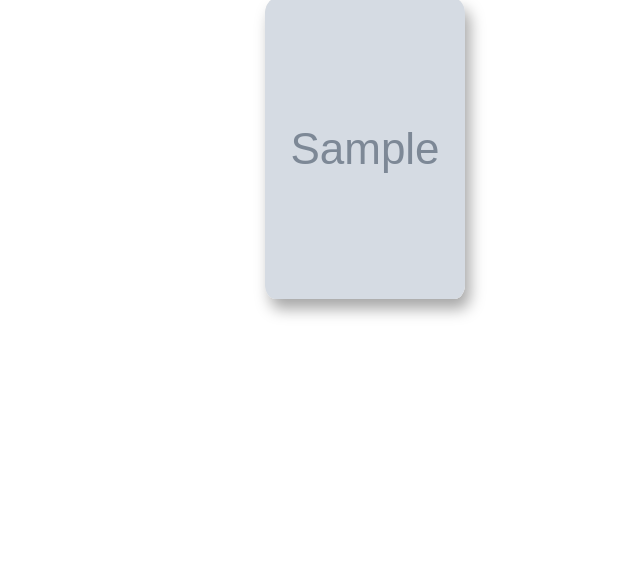
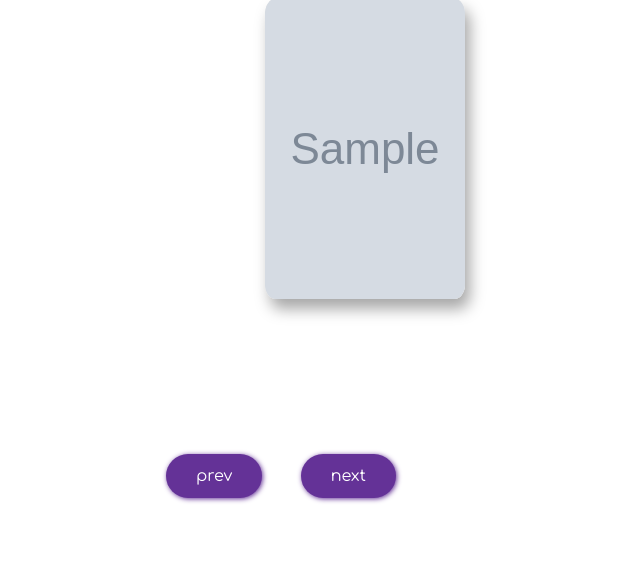
Before and after one commit to ivishalanand/bookaudifier, a Django app: template templates/search.html in a window 1280 px wide. Shown: the part 277-839 px from the top of the page, without its empty margins (359-999 px from the left). Before the commit the page ends 594 px from the top, so only its background shows below. Run offline with Django 3.2, Linux system fonts and the light colour scheme; the template is opened without the code that fills it: most values are stand-ins (such as "Sample title", 1, 10 or a date in 2020); grey boxes marked "Sample" are stand-in pictures; some libraries are stand-ins or nearby versions.

Commit message:
added pagination

```diff
--- a/static/books_ui/style.css
+++ b/static/books_ui/style.css
@@ -87,3 +87,25 @@ main {
 .book-card:hover .book-card__img {
   border-radius: 0%;
 }
+
+
+.next, .previous {
+  background-color: #643297;
+  border: none;
+  color: white;
+  padding: 10px 30px;
+  text-align: center;
+  text-decoration: none;
+  display: inline-block;
+  font-size: 16px;
+  box-shadow: 1px 1px 5px #643297;
+  font-family: 'Comfortaa', cursive;
+  margin: 0 10%;
+
+}
+
+.pagination {
+    display: flex;
+    justify-content: center;
+    padding: 5%;
+}
--- a/static/css/index.css
+++ b/static/css/index.css
@@ -87,3 +87,17 @@
   margin: 10px 30px 40px 30px;
   font-color: gray;
 }
+
+
+.login {
+  background-color: #643297;
+  border: none;
+  color: white;
+  padding: 10px 30px;
+  text-align: center;
+  text-decoration: none;
+  display: inline-block;
+  font-size: 16px;
+  box-shadow: 1px 1px 5px #643297;
+  font-family: 'Comfortaa', cursive;
+}
--- /dev/null
+++ b/static/pagination/pagination.js
@@ -0,0 +1,23 @@
+var form = document.getElementById("pagination-form");
+
+document.getElementById("next-click").addEventListener("click", function () {
+    var queryPartial = document.getElementById("next-click").value
+    var nextPage = parseInt(document.getElementById("page-number").innerHTML) + 1
+    var nextPageQuery = queryPartial.concat(nextPage)
+    document.getElementById("next-click").value = nextPageQuery
+    console.log(document.getElementById("next-click").value)
+    form.submit();
+});
+
+document.getElementById("prev-click").addEventListener("click", function () {
+    var queryPartial = document.getElementById("prev-click").value
+    var nextPage = parseInt(document.getElementById("page-number").innerHTML) - 1
+    var nextPageQuery = queryPartial.concat(nextPage)
+    document.getElementById("prev-click").value = nextPageQuery
+    console.log(document.getElementById("prev-click").value)
+    form.submit();
+});
+
+if (parseInt(document.getElementById("page-number").innerHTML)==1) {
+    document.getElementById("prev-click").style.display = 'none'
+  }
--- a/templates/index.html
+++ b/templates/index.html
@@ -68,6 +68,7 @@
 </div>
 
 
+
 <div id="app-cover">
     <div id="player">
         <div class="active" id="player-track">
--- a/templates/search.html
+++ b/templates/search.html
@@ -17,7 +17,8 @@
     <link href="{%  static  'books_ui/style.css'  %}" rel="stylesheet">
     <link href='https://use.fontawesome.com/releases/v5.3.1/css/all.css' rel='stylesheet'>
 </head>
-
+<body>
+<div class="modal">I'm the modal window!</div>
 <div class="m-4">
     <nav class="navbar navbar-expand-lg navbar-light">
         <div class="container-fluid" style="padding-left:2.5%; padding-right:2.5%;">
@@ -64,7 +65,8 @@
             <div class="row justify-content-center row-cols-sm-1 row-cols-md-2 row-cols-lg-4">
                 {% if books_data %}
                 {% for data in books_data %}
-                <form action="{% url 'generate_audiobook' %}" id='generate-audiobook' method="GET" class="book-wrap">
+                <form action="{% url 'generate_audiobook' %}" class="book-wrap" id='generate-audiobook'
+                      method="GET">
                     {% csrf_token %}
                     <input name="book" type="hidden" value={{data.pdf_link}}>
                     <div onclick="document.getElementById('generate-audiobook').submit();" style="cursor: pointer">
@@ -89,7 +91,20 @@
         </div>
     </div>
 </main>
+<div class="pagination" id="page-block" value="1">
+    <form class="pagination-form" method="POST" style="display: flex; justify-content: center;">
+        {% csrf_token %}
+        <button class="previous rounded-pill" id="prev-click" name="search"
+                value="{{query}}&page="> prev
+        </button>
+        <button class="next rounded-pill" id="next-click" name="search"
+                value="{{query}}&page="> next
+        </button>
+    </form>
+    <p id="page-number" type="hidden" style="display:none">{{current_pg_no}}</p>
+</div>
 
 
+<script src="{%  static  'pagination/pagination.js'  %}"></script>
 </body>
 </html>
```
Also changed, not shown: search/views.py (+17 -2 lines), static/cover.jpeg.
